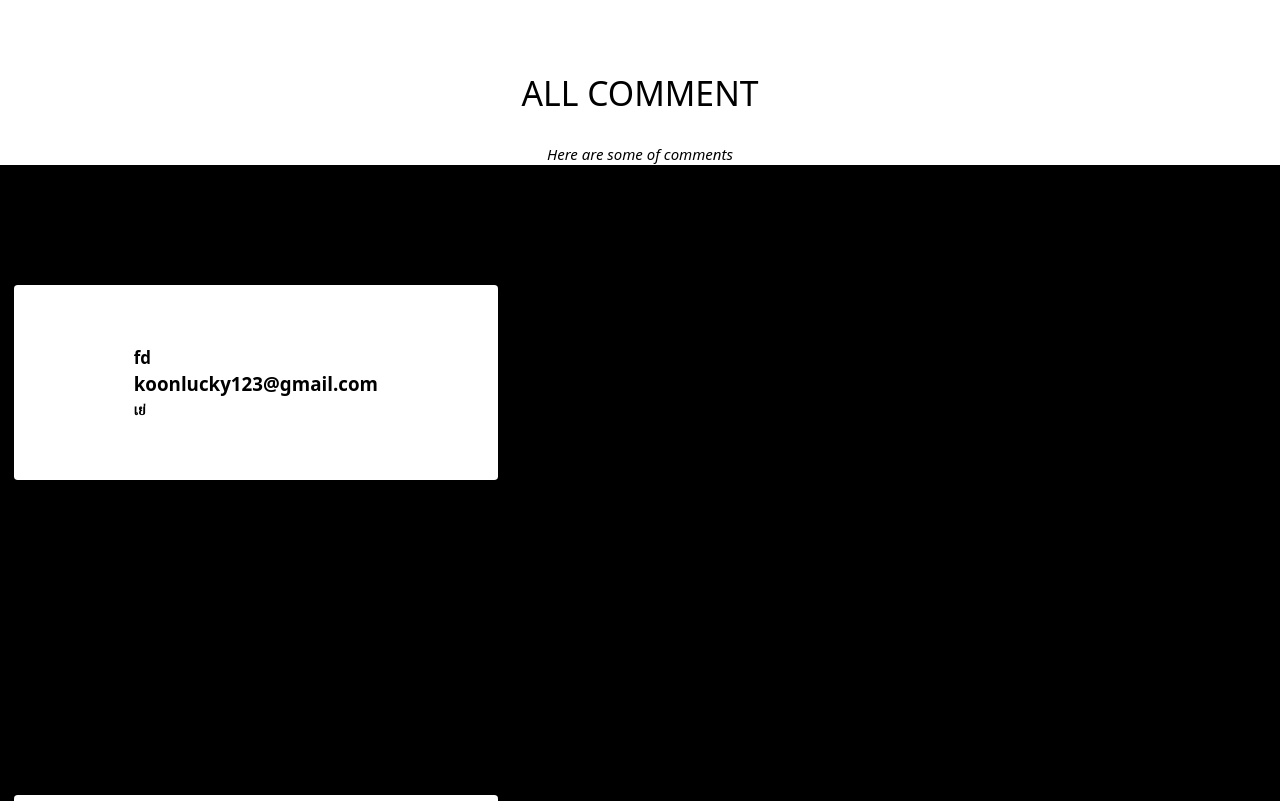
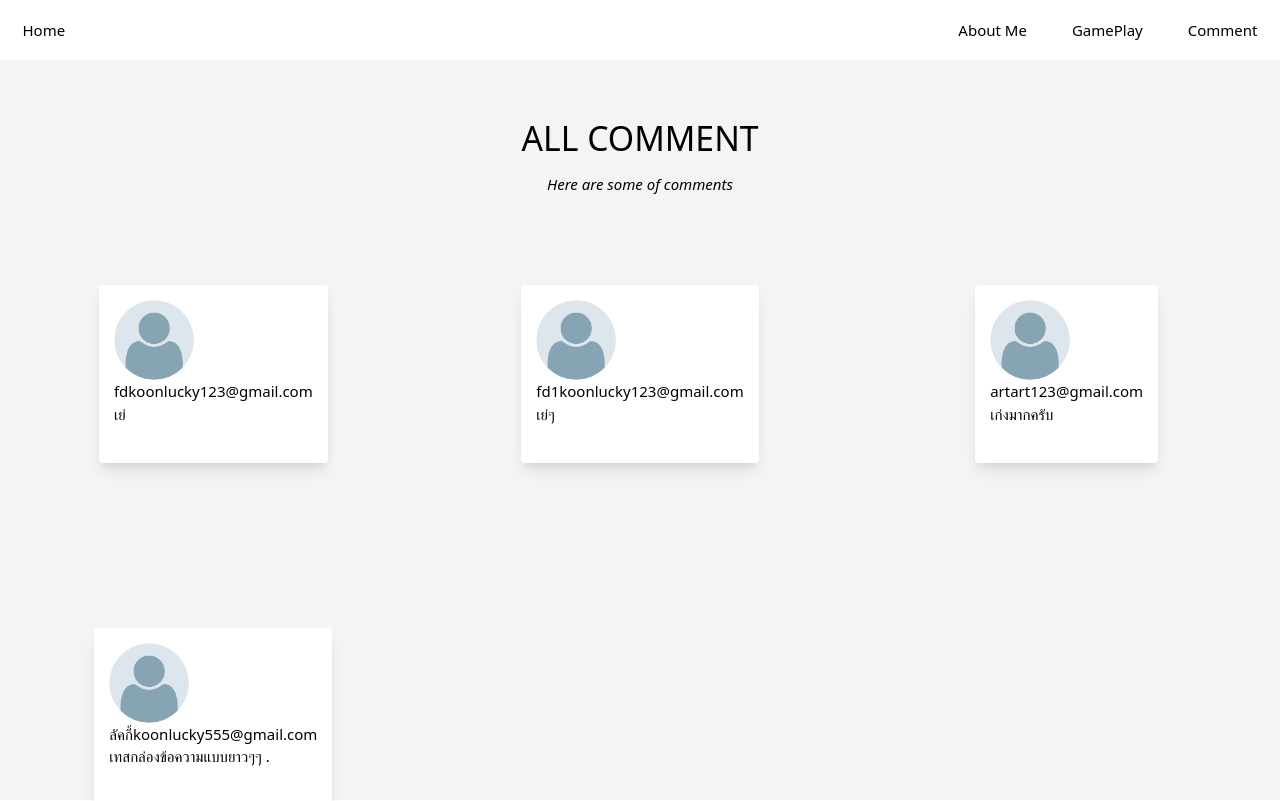
Before and after one commit to koonlucky555/INT203_62130500002_1_SPA, a Vue app: page /comment in a window 1280 px wide. Shown: the top 801 px of the page. Built offline with nearby package versions, Linux system fonts and the light colour scheme; data requests are answered from the project's data file.

Commit message:
62130500002 [ADD] component & [UPDATE] views

```diff
--- a/db.json
+++ b/db.json
@@ -17,6 +17,12 @@
       "email": "art123@gmail.com",
       "message": "เก่งมากครับ",
       "id": 3
+    },
+    {
+      "name": "ลัคกี้",
+      "email": "koonlucky555@gmail.com",
+      "message": "เทสกล่องข้อความแบบยาวๆๆ .",
+      "id": 4
     }
   ]
 }
--- a/src/components/BasedComment.vue
+++ b/src/components/BasedComment.vue
@@ -1,6 +1,9 @@
 <template>
-  <single-comment v-for="comment in comments" :key="comment.id" :comment="comment"/>
-
+  <single-comment
+    v-for="comment in comments"
+    :key="comment.id"
+    :comment="comment"
+  />
 </template>
 
 <script>
@@ -13,6 +16,11 @@ export default {
   data() {
     return {
       comments: [],
+      newComment: {
+          name: "",
+          email: "",
+          message: ""
+      }
     };
   },
   mounted() {
--- /dev/null
+++ b/src/components/BasedForm.vue
@@ -0,0 +1,75 @@
+<template>
+  <div class="flex justify-center pt-6">
+        <div class="w3-col m6">
+          <form @submit.prevent="sendSubmit">
+            <div class="w3-row-padding" style="margin: 0 -16px 8px -16px">
+              <div class="w3-half">
+                <input
+                  v-model="name"
+                  class="w3-input w3-border"
+                  type="text"
+                  placeholder="Name"
+                  required
+                  name="Name"
+                />
+              </div>
+              <div class="w3-half">
+                <input
+                  v-model="email"
+                  class="w3-input w3-border"
+                  type="text"
+                  placeholder="Email"
+                  required
+                  name="Email"
+                  pattern="[a-z0-9._%+-]+@[a-z0-9.-]+.[a-z]{2,}$"
+                />
+              </div>
+            </div>
+            <input
+              v-model="message"
+              class="w3-input w3-border"
+              type="text"
+              placeholder="Message"
+              required
+              name="Message"
+            />
+            <button
+              class="w3-button w3-black w3-section w3-right"
+              type="submit"
+            >
+              SEND
+            </button>
+          </form>
+        </div>
+      </div>
+</template>
+
+<script>
+import axios from 'axios'
+export default {
+ data() {
+    return {
+      name: null,
+      email: null,
+      message: null,
+      formdata: [],
+      Urlformdata: "http://localhost:5000/formdata",
+      isEditting: false,
+    };
+  },
+  methods: {
+    sendSubmit() {
+        axios
+          .post(this.Urlformdata, {
+            name: this.name,
+            email: this.email,
+            message: this.message,
+          })
+          .then((res) => {
+            console.log(res);
+            window.location.href = "/comment";
+          });
+      }
+    },
+}
+</script>
--- a/src/components/NavigatorBar.vue
+++ b/src/components/NavigatorBar.vue
@@ -1,19 +1,22 @@
 <template>
-        <div id="nav" class="absolute w-full p-12">
-      <router-link to="/" class="text-white hover:text-black text-xl"
+  <nav class="relative select-none bg-white lg:flex lg:items-stretch w-full">
+    <div class="flex flex-no-shrink items-stretch h-16">
+      <router-link to="/" class="flex-no-grow flex-no-shrink relative py-3 px-6 leading-normal text-black no-underline flex items-center hover:bg-grey-dark"
         >Home</router-link
       >
-      <span class="text-white"> | </span>
-      <router-link to="/about" class="text-white hover:text-black text-xl"
-        >About Me</router-link
-      >
-      <span class="text-white"> | </span
-      ><router-link to="/gameplay" class="text-white hover:text-black text-xl"
-        >GamePlay</router-link
-      >
-      <span class="text-white"> | </span>
-      <router-link to="/comment" class="text-white hover:text-black text-xl"
-        >comment</router-link
-      >
     </div>
+    <div class="lg:flex lg:items-stretch lg:flex-no-shrink lg:flex-grow">
+      <div class="lg:flex lg:items-stretch lg:justify-end ml-auto">
+        <router-link to="/about" class="flex-no-grow flex-no-shrink relative py-3 px-6 leading-normal text-black no-underline flex items-center hover:bg-grey-dark"
+          >About Me</router-link
+        >
+        <router-link to="/gameplay" class="flex-no-grow flex-no-shrink relative py-3 px-6 leading-normal text-black no-underline flex items-center hover:bg-grey-dark"
+          >GamePlay</router-link
+        >
+        <router-link to="/comment" class="flex-no-grow flex-no-shrink relative py-3 px-6 leading-normal text-black no-underline flex items-center hover:bg-grey-dark"
+          >Comment</router-link
+        >
+      </div>
+    </div>
+  </nav>
 </template>
--- a/src/components/SingleComment.vue
+++ b/src/components/SingleComment.vue
@@ -1,26 +1,27 @@
 <template>
-    <div class="bg-black pt-32 grid grid-cols-3 p-32 justify-items-center">
-      <div class="mb-20 mr-20 rounded overflow-hidden shadow-lg">
-        <div class="bg-white px-32 py-16">
-          <p class="text-black text-lg">
-            <b>{{ comment.name }}</b>
-          </p>
-          <p class="text-black text-xl">
-            <b>{{ comment.email }}</b>
-          </p>
-          <p class="text-black text-md">
-            <b>{{ comment.message }}</b>
-          </p>
-        </div>
-      </div>
+  <div class="pt-24 p-20 justify-items-center">
+    <div class="rounded overflow-hidden shadow-lg bg-white py-4 px-4">
+      <img
+        src="../assets/user.png"
+        alt="Avatar"
+        class="w3-left w3-circle w3-margin-right"
+        style="width: 80px"
+      />
+      <p>
+        <span class="">{{comment.name}}</span>
+        <span class="">{{comment.email}}</span>
+      </p>
+      <p>{{comment.message}}</p>
+      <br />
     </div>
+  </div>
 </template>
 
 <script>
 export default {
   props: ["comment"],
   mounted() {
-    console.log(this.comment)
+    console.log(this.comment);
   },
 };
 </script>
--- a/src/views/Comment.vue
+++ b/src/views/Comment.vue
@@ -1,13 +1,16 @@
 <template>
-  <div class="w-full bg-white" id="tour">
+
+  <div class="w-full bg-gray-100 h-screen" id="tour">
     <based-navbar />
-    <p class="text-4xl pt-20 flex justify-center text-black uppercase">
+    <p class="text-4xl flex justify-center pt-16 text-black uppercase">
       All comment
     </p>
-    <p class="w3-center text-black pt-8">
+    <p class="w3-center text-black pt-4">
       <em>Here are some of comments<br /> </em>
     </p>
-    <based-comment/>
+    <div class="grid grid-cols-3">
+      <based-comment />
+    </div>
   </div>
 </template>
 
--- a/src/views/Gameplay.vue
+++ b/src/views/Gameplay.vue
@@ -1,12 +1,12 @@
 <template>
-  <div class="w-full bg-white">
+  <div class="w-full h-screen bg-gray-100">
     <based-navbar />
 
     <!-- Gameplay -->
     <p class="text-4xl pt-20 flex justify-center text-black uppercase">
       My GamePlay
     </p>
-    <p class="w3-center text-black pt-8">
+    <p class="w3-center text-black pt-4">
       <em
         >Here are some of my latest gameplay.<br />
         Click on the picture to go to the original game website.
@@ -96,52 +96,14 @@
 
     <!-- Comment -->
     <div
-      class="w3-container w3-content -mt-24"
+      class="w3-container w3-content -mt-32"
       style="max-width: 800px"
       id="contact"
     >
       <h2 class="w3-wide w3-center uppercase text-2xl">comment</h2>
       <p class="w3-opacity w3-center"><i>Fan? Drop a note!</i></p>
-      <div class="flex justify-center pt-10">
-        <div class="w3-col m6">
-          <form @submit.prevent="sendSubmit">
-            <div class="w3-row-padding" style="margin: 0 -16px 8px -16px">
-              <div class="w3-half">
-                <input v-model="name"
-                  class="w3-input w3-border"
-                  type="text"
-                  placeholder="Name"
-                  required
-                  name="Name"
-                />
-              </div>
-              <div class="w3-half">
-                <input v-model="email"
-                  class="w3-input w3-border"
-                  type="text"
-                  placeholder="Email"
-                  required
-                  name="Email"
-                  pattern="[a-z0-9._%+-]+@[a-z0-9.-]+.[a-z]{2,}$"
-                />
-              </div>
-            </div>
-            <input v-model="message"
-              class="w3-input w3-border"
-              type="text"
-              placeholder="Message"
-              required
-              name="Message"
-            />
-            <button
-              class="w3-button w3-black w3-section w3-right"
-              type="submit"
-            >
-              SEND
-            </button>
-          </form>
-        </div>
-      </div>
+      <p class="w3-opacity w3-center"><i>You can edit after submit next page.</i></p>
+      <based-form/>
     </div>
   </div>
 </template>
@@ -151,32 +113,11 @@
 </style>
 
 <script>
-import axios from "axios";
+import BasedForm from '../components/BasedForm.vue'
 export default {
+  components: {
+    BasedForm
+  }
 
-  data() {
-    return {
-      name: null,
-      email: null,
-      message: null,
-      formdata: [
-
-      ],
-      Urlformdata: 'http://localhost:5000/formdata'
-    };
-  },
-  methods: {
-    sendSubmit() {
-      axios.post(this.Urlformdata , {
-        name: this.name,
-        email: this.email,
-        message: this.message
-      }
-      ).then(res => {
-        console.log(res);
-        window.location.href = '/comment'
-      });
-    },
-  },
 };
 </script>
```
Also changed, not shown: src/views/About.vue (+29 -10 lines), src/assets/user.png (added).
